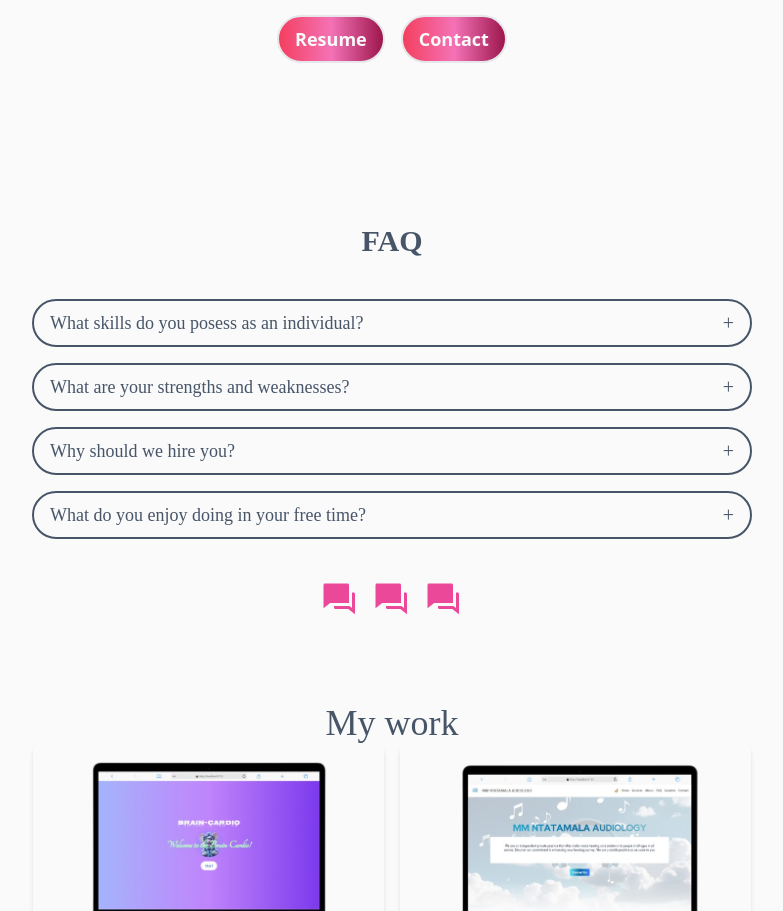
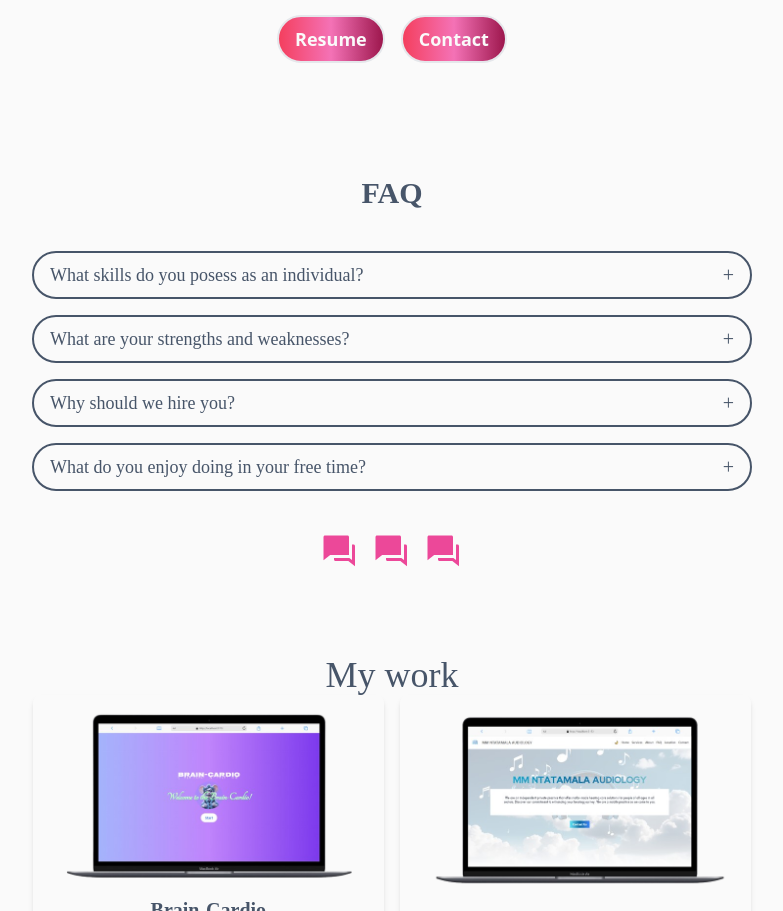
Before and after one commit to Naledi-Dikgale/portfolio-v3, a React (Vite) app: page / in a window 1280 px wide. Shown: the part 2893-3804 px from the top of the page, without its empty margins (248-1031 px from the left). Built offline with nearby package versions, Linux system fonts and the light colour scheme; a web font is replaced by a local one.

Commit message:
Fix bugs

```diff
--- a/src/components/FAQ.jsx
+++ b/src/components/FAQ.jsx
@@ -14,7 +14,7 @@ function FAQ() {
   };
 
   return (
-    <div id="questions" className={` h-fit pb-16 pt-28 ${theme === 'light' ? 'bg-primary text-secondary' : 'bg-gradient-to-r from-slate-800 via-slate-850 to-slate-900 text-primary'}`}>
+    <div id="questions" className={` h-fit pb-16 pt-16 ${theme === 'light' ? 'bg-primary text-secondary' : 'bg-gradient-to-r from-slate-800 via-slate-850 to-slate-900 text-primary'}`}>
       <h1 className={`font-agbalumo text-3xl font-bold mb-4 text-center underline-double ${theme === 'light' ? 'text-secondary' : 'text-primary'}`}>
         FAQ
       </h1>
```
